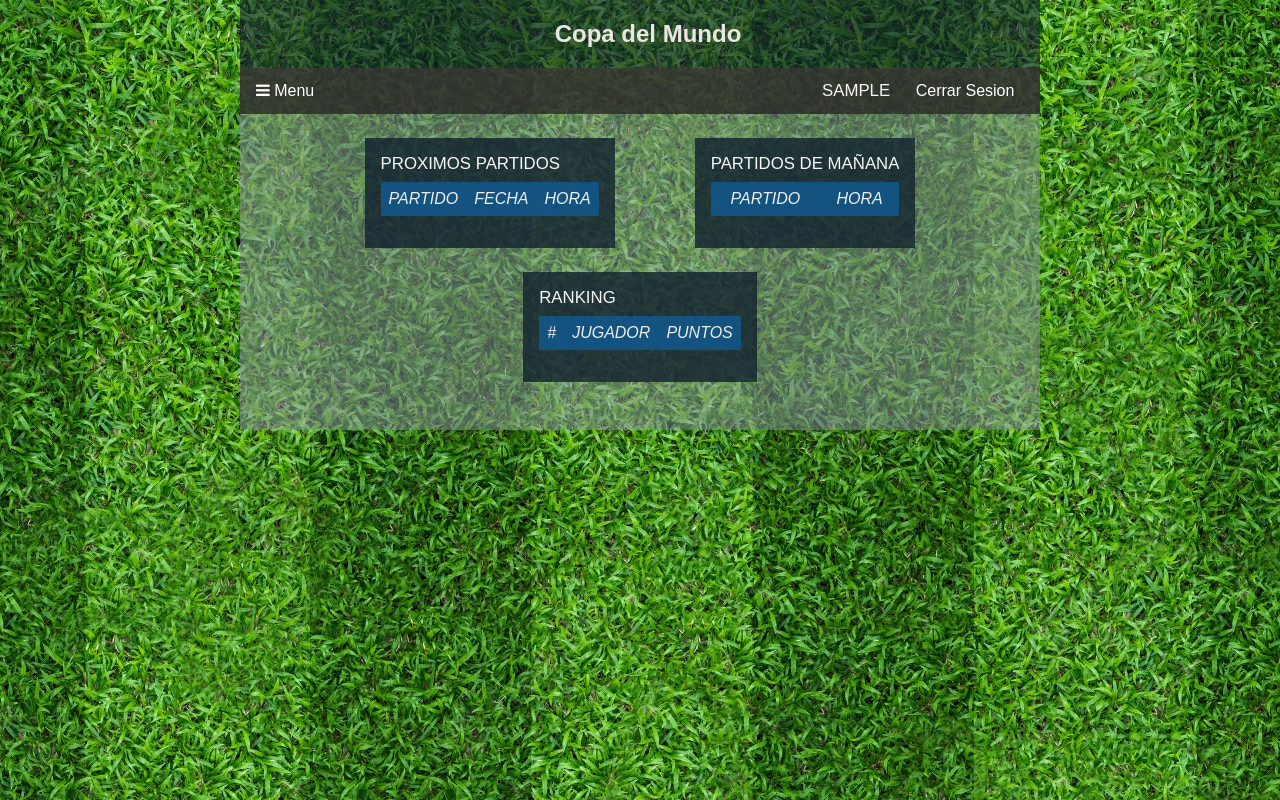
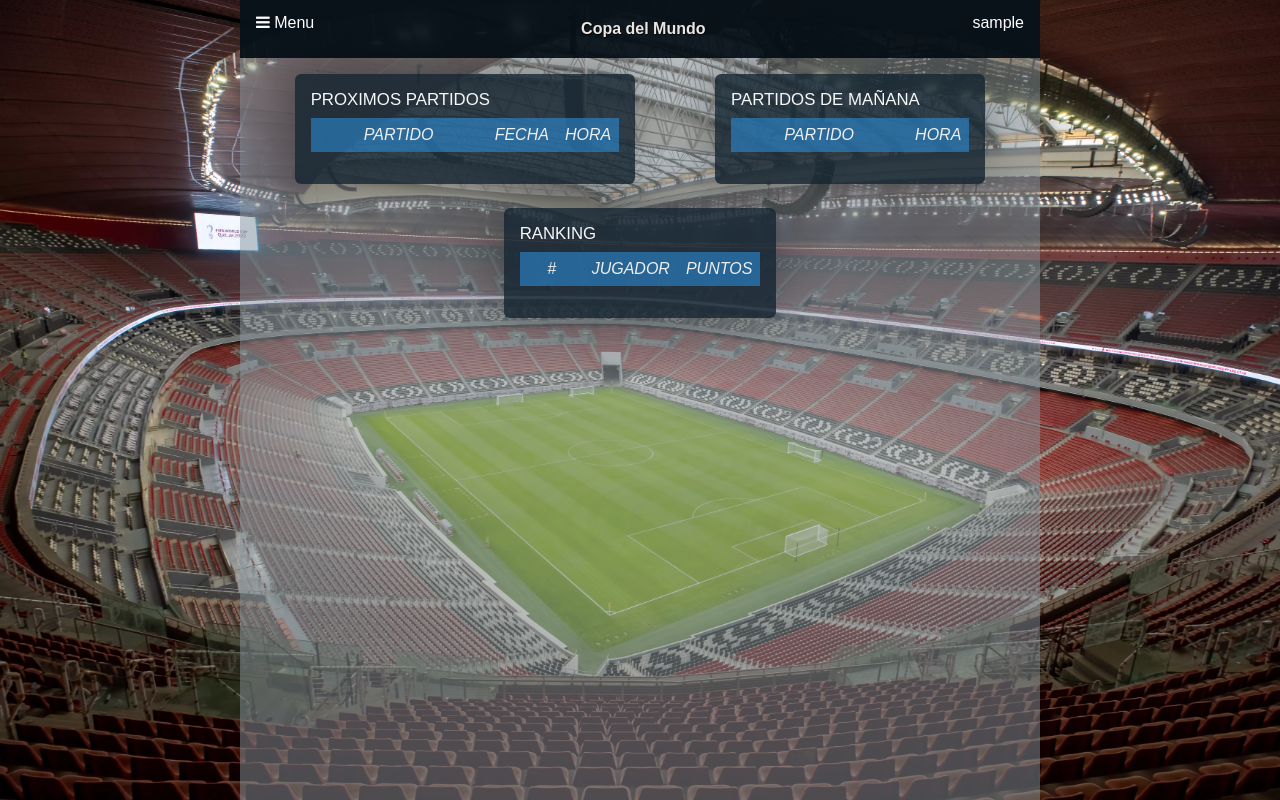
Before and after one commit to JP235/mundial, a Django app: page / in a window 1280 px wide. Run offline with Django 3.2, Linux system fonts and the light colour scheme; the visitor is signed in with stand-in values (Sample User, id 1); data comes from the database, SQL or seed files in the repository; data that the repository does not hold is empty; some libraries are stand-ins or nearby versions.

Commit message:
20-11 style update

```diff
--- a/bracket/templates/bracket/game_page.html
+++ b/bracket/templates/bracket/game_page.html
@@ -1,8 +1,8 @@
 {% extends "base_bootstrap.html" %}
 {% block head %}
     {% load static %}
-    <link rel="stylesheet" type="text/css" href="{% static 'game_page.css' %}" />
-    <script src="{% static 'game_page.js' %}" defer></script>
+    <link rel="stylesheet" type="text/css" href="{% static 'game_page.css' %}?version=1" />
+    <script src="{% static 'game_page.js' %}?version=1" defer></script>
 {% endblock %}
 {% block content %}
     <div class="game">
--- a/bracket/templates/bracket/grand_bracket_page.html
+++ b/bracket/templates/bracket/grand_bracket_page.html
@@ -3,10 +3,10 @@
     {% load static %}
     <link rel="stylesheet"
           type="text/css"
-          href="{% static 'grand_bracket_page.css' %}"/>
+          href="{% static 'grand_bracket_page.css' %}?version=1"/>
     {% if not completed %}
-        <script src="{% static 'grand_bracket_buttons.js' %}" defer></script>
-        <script src="{% static 'grand_bracket_selects.js' %}" defer></script>
+        <script src="{% static 'grand_bracket_buttons.js' %}?version=1" defer></script>
+        <script src="{% static 'grand_bracket_selects.js' %}?version=1" defer></script>
     {% endif %}
 {% endblock %}
 {% block content %}
--- a/bracket/templates/bracket/prediction_list.html
+++ b/bracket/templates/bracket/prediction_list.html
@@ -1,7 +1,7 @@
 {% extends "base_bootstrap.html" %}
 {% block head %}
     {% load static %}
-    <script src="{% static 'predictions_page.js' %}" defer></script>
+    <script src="{% static 'predictions_page.js' %}?version=1" defer></script>
 {% endblock %}
 {% block content %}
     <div class="tableContainer">
--- a/home/static/main.css
+++ b/home/static/main.css
@@ -1,20 +1,20 @@
 :root {
     --light-blue: #13232f9a;
     --dark-blue: #13232fd0;
-    --dark-blue-40: #3098e897;
+    --dark-blue-40: #304f6697;
     --dark-blue-80: #13232f80;
     --dark-dark: #0f1c26d7;
     --white: #f8f8f8;
     --white-80: #ffffff80;
+    --white-50: #ffffff50;
     --main: #0b6db9cc;
     --main-80: #0b6db963;
     --main-90: #0b6eb990;
     --main-light: #3887c490;
     --main-green: #c6ffce;
-    --main-dark: #12588ed7;
-    /* --gray-light: #89959e; */
+    --main-dark: #1769a8d7;
     --gray-light: #656d70;
-    ;
+    --border-radius: 6px;
     --gray-light-40: #89959e40;
     --gray-light-80: #89959e80;
     --gray1: #ebe6e2;
@@ -34,20 +34,78 @@
 html {
     overflow-y: scroll;
     overflow-x: hidden;
+    height: 100%;
 }
 
 body {
     font-family: var(--font);
     color: var(--white);
-    text-shadow: #0f1c26;
     font-size: min(var(--font-avg-width), var(--size-avg));
-    background-color: var(--dark-blue-80);
     margin: 0;
     display: flex;
     flex-direction: column;
     align-items: center;
-    background: url("/static/img/grass-field-background.jpg") 50% 0 no-repeat fixed;
+    background: url("/static/img/estadio.jpg");
+    background-repeat: no-repeat;
+    height: 100%;
+    background-position: center;
+    background-size: cover;
+    overflow-y:hidden
+    ;
 }
+header {
+    width: 100vw;
+    max-width: 800px;
+    position: sticky;
+    top: 0;
+    z-index: 10;
+}
+.header {
+    background: #000000c9;
+    min-width: max-content;
+    display: flex;
+    flex-direction: column;
+}
+.container {
+    background-color: var(--gray-light-80);
+    display: flex;
+    /* width: 90vw; */
+    max-width: 800px;
+    height: 100%;
+    flex-direction: row;
+    justify-content: center;
+    flex-wrap: wrap;
+    align-content: flex-start;
+    overflow-x: hidden;
+    overflow-y: auto;
+}
+
+/* width */
+::-webkit-scrollbar {
+    width: 7px;
+    height: 7px;
+}
+.container::-webkit-scrollbar  {
+    width: 0px;
+}
+
+/* Track */
+::-webkit-scrollbar-track {
+    background: var(--dark-blue-40);
+    border-radius: 6px
+}
+
+/* Handle */
+::-webkit-scrollbar-thumb {
+    background: var(--white-50);
+    border-radius: 6px
+}
+
+/* Handle on hover */
+::-webkit-scrollbar-thumb:hover {
+    background: #cac6c6a8;
+}
+
 .MensajeInicial {
     display: flex;
     flex-direction: column;
@@ -59,11 +117,9 @@ body {
     margin-block-end: 5vh;
     margin-block-start: 0;
     max-width: 700px;
+    border-radius: var(--border-radius);
 }
-.btn-msg{
-    display: flex;
-    width: fit-content;
-}
+
 .rulesLink {
     color: lightblue;
 }
@@ -81,7 +137,9 @@ body {
 }
 
 #SiteName {
-    padding-left: 2vh;
+    text-align: center;
+    padding: 0;
+    text-shadow: 1px 1px 1px rgba(0, 0, 0, 0.805);
 }
 
 #SiteName a {
@@ -90,20 +148,9 @@ body {
 }
 
 #SiteName a:hover {
-    color: var(--main-green);
+    color: var(--white);
 }
 
-header {
-    width: 90vw;
-    max-width: 800px;
-}
-
-.header {
-    background: var(--light-blue);
-    min-width: max-content;
-    display: flex;
-    flex-direction: column;
-}
 
 .header * a,
 .header * a:visited {
@@ -114,15 +161,6 @@ header {
     color: var(--white-80);
 }
 
-.top-row {
-    display: flex;
-    justify-content: center;
-}
-
-.sec-row {
-    background: var(--dark-blue-80);
-}
-
 .nav-items {
     display: flex;
     justify-content: space-between
@@ -131,7 +169,10 @@ header {
 /* Navbar container */
 .navbar {
     overflow: hidden;
-    background-color: rgba(51, 51, 51, 0.89);
+    background-color: #000a12e6;
+    margin-bottom: 2vh;
+    /* background: rgb(62,88,107); */
+    /* background: linear-gradient(180deg, rgba(62,88,107,1) 0%, rgba(41,47,51,0.9) 100%); */
 }
 
 /* Links inside the navbar */
@@ -140,7 +181,7 @@ header {
     font-size: var(--size-avg);
     color: white;
     text-align: center;
-    padding-right: 2vw;
+    /* padding-right: 2vw; */
     text-decoration: none;
 }
 
@@ -150,14 +191,11 @@ header {
     font-size: var(--size-avg-plus);
 }
 
-.username {
-    text-transform: uppercase;
-    padding-right: 2vw;
-}
 
 /* The dropdown container */
 .dropdown {
     overflow: hidden;
+    /* position:relative; */
 }
 
 /* Dropdown button */
@@ -197,6 +235,9 @@ header {
     display: block;
     text-align: left;
 }
+#userdropdown .dropdown-content {
+    right: 0
+}
 
 .navbar a:hover,
 .dropdown-content a:hover {
@@ -205,7 +246,10 @@ header {
 }
 
 /* Show the dropdown menu on hover */
-.dropdown:hover .dropdown-content {
+#menudropdown.dropdown:hover .dropdown-content {
+    display: block;
+}
+#userdropdown.dropdown:hover .dropdown-content {
     display: block;
 }
 
@@ -231,24 +275,10 @@ h2 {
     margin: 0 0 40px;
 }
 
-.container {
-    /* margin: 0 auto; */
-    padding: 3vh 0 3vh 0vh;
-    background-color: var(--gray-light-80);
-    display: flex;
-    width: 90vw;
-    max-width: 800px;
-    flex-direction: row;
-    justify-content: center;
-    flex-wrap: wrap;
-    align-content: flex-start;
-    /* background: url("/static/img/Lusail-Iconic-Stadium.webp") 10% 0 no-repeat; */
-}
-
 table {
     display: inline-block;
     max-height: 40vh;
-    max-width: 70vw;
+    /* max-width: 70vw; */
     overflow: auto;
     background-color: var(--dark-blue);
     margin: 0 5vh;
@@ -256,10 +286,15 @@ table {
     border-spacing: 0 0.5rem;
     border: 2vh solid #0f1c2600;
     padding-block-end: 1vh;
+    border-radius: var(--border-radius);
+    ;
+    -webkit-box-shadow: -4px -3px 55px 1px rgba(0, 0, 0, 0.35);
+    -moz-box-shadow: -4px -3px 55px 1px rgba(0, 0, 0, 0.35);
+    box-shadow: -4px -3px 55px 1px rgba(0, 0, 0, 0.35);
 }
 
 .second_row_main,
-.first_row_main{
+.first_row_main {
     display: flex;
     flex-direction: row;
     flex-wrap: wrap;
@@ -294,17 +329,12 @@ table {
 .fixedHeader {
     position: sticky;
     top: 0;
+    border-radius: 2px;
 }
 
 .scrollcontent {
     z-index: 0;
 }
-/*
-::-webkit-scrollbar {
-    width: 0;
-    background: var(--dark-blue);
-
-} */
 
 table caption {
     position: sticky;
@@ -329,7 +359,7 @@ table th {
     /* font-size: var(--size-avg-plus); */
     color: #eee;
     text-transform: uppercase;
-    background-color: var(--main-dark);
+    background-color: #2c94e38a;
     margin-top: 0;
     /* border: solid;
     border-width: 0 1px; */
@@ -369,9 +399,13 @@ table td.gap span {
     text-transform: uppercase;
 }
 
+table tbody>*:nth-child(odd) {
+    background: var(--light-blue);
+}
+
 a,
 u {
-     color: var(--gray2);
+    color: var(--gray2);
 }
 
 a:visited {
@@ -399,6 +433,13 @@ a:hover {
     width: 50px;
     height: 45px;
 }
-tr:first-child{
-    min-width: 10em
+
+th:nth-child(1) {
+    min-width: 10em;
+    /* background: white; */
 }
+
+#leaderboardTable * th:nth-child(1){
+    min-width: 3em;
+    /* background: white; */
+}
--- a/home/static/rules.css
+++ b/home/static/rules.css
@@ -3,6 +3,7 @@
     padding: 3vh;
     margin-top: 0;
     background: var(--dark-blue);
+    border-radius: var(--border-radius);
 }
 
 .rulesContainer ul {
--- a/home/templates/_items/header.html
+++ b/home/templates/_items/header.html
@@ -1,25 +1,16 @@
 <header>
     {% if user.is_authenticated %}
-	<link
-		href="https://cdnjs.cloudflare.com/ajax/libs/font-awesome/4.3.0/css/font-awesome.css"
+        <link href="https://cdnjs.cloudflare.com/ajax/libs/font-awesome/4.3.0/css/font-awesome.css"
               rel="stylesheet"
-		type="text/css"
-	/>
-	<div class="header">
-		<div class="top-row">
-			<h2 id="SiteName">
-				<a class="nav-link" href="{% url 'home:home' %}"
-					>Copa del Mundo <span class="sr-only"></span
-				></a>
-			</h2>
-		</div>
-	</div>
+              type="text/css"/>
         <div class="navbar">
             <div class="nav-items">
                 <div id="menudropdown" class="dropdown">
                     <button type="button" class="dropbtn">
                         <i id="menu_logo_closed" class="fa fa-bars"></i>
-                    <i id="menu_logo_open" class="fa fa-angle-down fa-lg hide-display" aria-hidden="true"></i>
+                        <i id="menu_logo_open"
+                           class="fa fa-angle-down fa-lg hide-display"
+                           aria-hidden="true"></i>
                         Menu
                     </button>
                     <div class="dropdown-content">
@@ -30,11 +21,17 @@
                         {% comment %} <a href="{% url 'home:home' %}">Partidos Pasados</a> {% endcomment %}
                     </div>
                 </div>
-			<div class="user-info">
+                <h2 id="SiteName">
+                    <a class="nav-link" href="{% url 'home:home' %}">Copa del Mundo <span class="sr-only"></span
+                    ></a>
+                </h2>
+                <div id="userdropdown" class="dropdown">
+                    <button type="button" class="dropbtn">
                         <span class="username">{{ user.username }}</span>
-				<a href="{% url 'logout' %}?next={% url 'home:home' %}">
-					Cerrar Sesion</a
-				>
+                    </button>
+                    <div class="dropdown-content">
+                        <a href="{% url 'logout' %}?next={% url 'home:home' %}">Cerrar Sesion</a>
+                    </div>
                 </div>
             </div>
         </div>
--- a/home/templates/base_bootstrap.html
+++ b/home/templates/base_bootstrap.html
@@ -6,15 +6,15 @@
         <script src="https://ajax.googleapis.com/ajax/libs/jquery/3.5.1/jquery.min.js"></script>
         <title>Copa del Mundo</title>
 		{% load static %}
-        <link rel="shortcut icon" type="image/ico" href="{% static 'favicon.ico' %}"/>
-		<link rel="stylesheet" type="text/css" href="{% static 'main.css' %}" />
-		<script type="text/js" src="{% static 'main.js' %}"></script>
+        <link rel="shortcut icon" type="image/ico" href="{% static "favicon.ico" %}"/>
+		<link rel="stylesheet" type="text/css" href="{% static "main.css" %}?version=1" />
+		<script type="text/js" src="{% static "main.js" %}?version=1"></script>
         <meta name="viewport" content="width=device-width, initial-scale=1.0"/>
 		{% block head %} {% endblock %}
 	</head>
 	<body>
-        {% block header %} {% include "_items/header.html" %} {% endblock %}
         <div class="container">
+            {% block header %} {% include "_items/header.html" %} {% endblock %}
 			 {% block welcome %} {% endblock %}
              {% block content %} {% endblock %}
              {% block messages %} {% if messages %}
--- a/home/templates/main/main.html
+++ b/home/templates/main/main.html
@@ -1,7 +1,7 @@
 {% extends "base_bootstrap.html" %}
 {% block head %}
     {% load static %}
-    <script src="{% static 'main.js' %}" defer></script>
+    <script src="{% static 'main.js' %}?version=1" defer></script>
 {% endblock %}
 {% block content %}
     <div class="first_row_main">
--- a/home/templates/main/rules.html
+++ b/home/templates/main/rules.html
@@ -1,7 +1,7 @@
 {% extends "base_bootstrap.html" %}
 {% block head %}
     {% load static %}
-    <link rel="stylesheet" type="text/css" href="{% static 'rules.css' %}" />
+    <link rel="stylesheet" type="text/css" href="{% static 'rules.css' %}?version=1" />
 {% endblock %}
 {% block content %}
     <div class="rulesContainer">
--- a/identification/templates/identification/login_register.html
+++ b/identification/templates/identification/login_register.html
@@ -1,9 +1,9 @@
 {% extends "base_bootstrap.html" %}
 {% block head %}
     {% load static %}
-    <link rel="stylesheet" href="{% static 'login_register.css' %}" />
+    <link rel="stylesheet" href="{% static 'login_register.css' %}?version=1" />
     <script src="https://code.jquery.com/jquery-3.3.1.min.js"></script>
-    <script src="{% static 'login_register.js' %}" defer></script>
+    <script src="{% static 'login_register.js' %}?version=1" defer></script>
 {% endblock %}
 {% block content %}
     <div class="form">
--- a/mundial/urls.py
+++ b/mundial/urls.py
@@ -1,5 +1,5 @@
 from django.contrib import admin
-from django.urls import path, include,re_path
+from django.urls import path, include
 
 urlpatterns = [
     path("admin/", admin.site.urls),
```
Also changed, not shown: bracket/templates/bracket/disp_game.html (+8 -8 lines), bracket/views.py (+15 -8 lines), home/static/game_page.css (+11 -1 lines), home/static/game_page.js (+0 -17 lines), home/static/grand_bracket_page.css (+11 -2 lines), home/static/img/estadio.jpg (added). Lines whose indentation alone changed are shown as unchanged.
